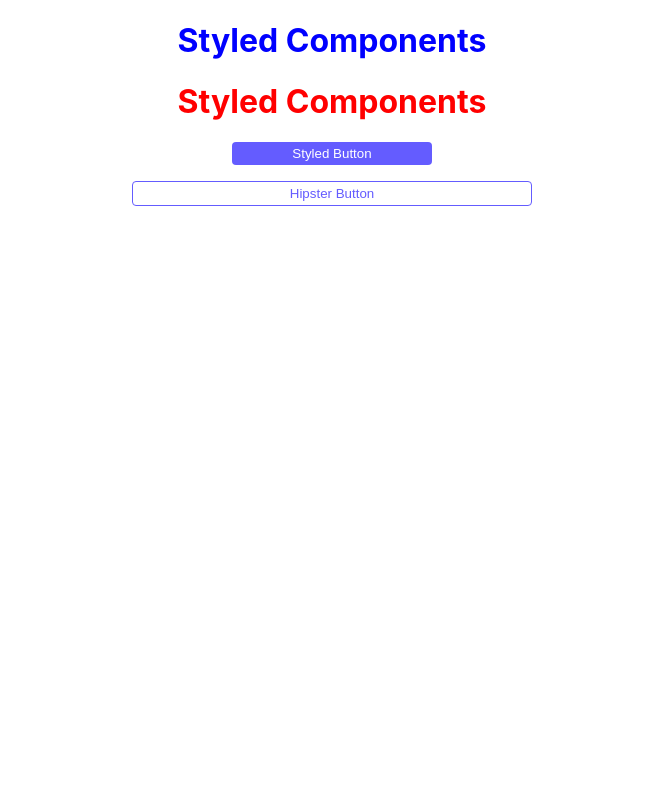
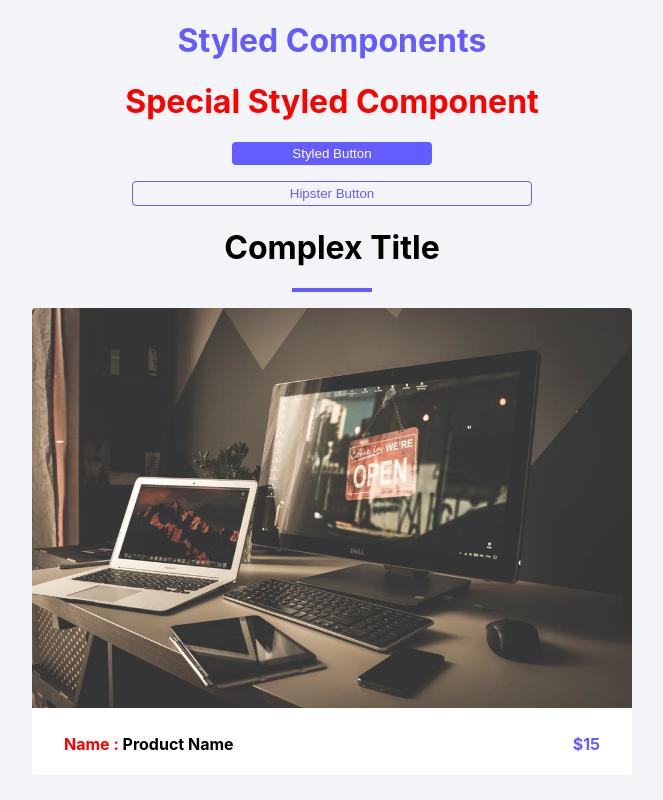
Before and after one commit to mshuber1981/Styled-Components, a React (Create React App) app: page / in a window 1280 px wide. Shown: the whole page, without its empty margins (308-971 px from the left). Built offline with nearby package versions, Linux system fonts and the light colour scheme.

Commit message:
Adding content/examples

```diff
--- a/src/App.js
+++ b/src/App.js
@@ -1,13 +1,20 @@
 import BasicTitle from "./components/BasicTitle";
 import { DefualtButton, HipsterButton } from "./components/Buttons";
+import ComplexTitle from "./components/ComplexTitle";
+import Card from "./components/Card";
+
+// Detect Darkmode
+console.log(window.matchMedia("(prefers-color-scheme: dark)").matches);
 
 export default function App() {
   return (
     <div>
       <BasicTitle>Styled Components</BasicTitle>
-      <BasicTitle special>Styled Components</BasicTitle>
+      <BasicTitle special>Special Styled Component</BasicTitle>
       <DefualtButton>Styled Button</DefualtButton>
       <HipsterButton>Hipster Button</HipsterButton>
+      <ComplexTitle title={"Complex Title"} />
+      <Card />
     </div>
   );
 }
--- a/src/components/BasicTitle.js
+++ b/src/components/BasicTitle.js
@@ -4,7 +4,7 @@ const BasicTitle = styled.h1`
   text-align: center;
   text-transform: capitalize;
   /* Passing props */
-  color: ${({ special }) => (special ? "red" : "blue")};
+  color: ${({ special }) => (special ? "red" : "var(--primary-color)")};
 `;
 
 export default BasicTitle;
--- a/src/components/Buttons.js
+++ b/src/components/Buttons.js
@@ -1,7 +1,7 @@
 import styled from "styled-components/macro";
 
 export const DefualtButton = styled.button`
-  background: #645cff;
+  background: var(--primary-color);
   color: #fff;
   border: none;
   border-radius: 0.25rem;
@@ -17,6 +17,6 @@ export const DefualtButton = styled.button`
 export const HipsterButton = styled(DefualtButton)`
   width: 400px;
   background: transparent;
-  color: #645cff;
-  border: 1px solid #645cff;
+  color: var(--primary-color);
+  border: 1px solid var(--primary-color);
 `;
--- /dev/null
+++ b/src/components/Card.js
@@ -0,0 +1,58 @@
+import styled from "styled-components/macro";
+import card from "../card.jpeg";
+
+const StyledCard = styled.article`
+  width: 90vw;
+  max-width: 300px;
+  background: var(--white);
+  border-radius: 0.25rem;
+  margin: 1rem auto;
+  img {
+    width: 100%;
+    border-top-left-radius: 0.25rem;
+    border-top-right-radius: 0.25rem;
+  }
+  footer {
+    display: flex;
+    justify-content: space-between;
+    align-items: center;
+    padding: 0 2rem;
+    h4 {
+      text-transform: capitalize;
+      /* Target h4 */
+      &::before {
+        content: "Name : ";
+        color: red;
+      }
+    }
+    p {
+      color: var(--primary-color);
+      font-weight: 700;
+    }
+    /* Target footer element */
+    &:hover {
+      background: red;
+    }
+  }
+  transition: all 0.5s ease-in-out;
+  /* Target the article element */
+  &:hover {
+    box-shadow: 0 3px 3px #222;
+    cursor: pointer;
+  }
+  @media (min-width: 768px) {
+    max-width: 600px;
+  }
+`;
+
+export default function Card() {
+  return (
+    <StyledCard>
+      <img src={card} alt="Card" />
+      <footer>
+        <h4>Product Name</h4>
+        <p>$15</p>
+      </footer>
+    </StyledCard>
+  );
+}
--- /dev/null
+++ b/src/components/ComplexTitle.js
@@ -0,0 +1,24 @@
+import styled from "styled-components";
+
+const Wrapper = styled.div`
+  h1 {
+    text-transform: capitalize;
+    text-align: center;
+  }
+
+  .underline {
+    width: 5rem;
+    height: 0.25rem;
+    background: var(--primary-color);
+    margin: 0 auto;
+  }
+`;
+
+export default function ComplexTitle({ title }) {
+  return (
+    <Wrapper>
+      <h1>{title}</h1>
+      <div className="underline"></div>
+    </Wrapper>
+  );
+}
--- a/src/index.css
+++ b/src/index.css
@@ -1,3 +1,8 @@
+:root {
+  --primary-color: #645cff;
+  --white: #fff;
+}
+
 body {
   margin: 0;
   font-family: -apple-system, BlinkMacSystemFont, "Segoe UI", "Roboto", "Oxygen",
@@ -5,4 +10,5 @@ body {
     sans-serif;
   -webkit-font-smoothing: antialiased;
   -moz-osx-font-smoothing: grayscale;
+  background: #f2f4f8;
 }
```
Also changed, not shown: src/card.jpeg (added).
